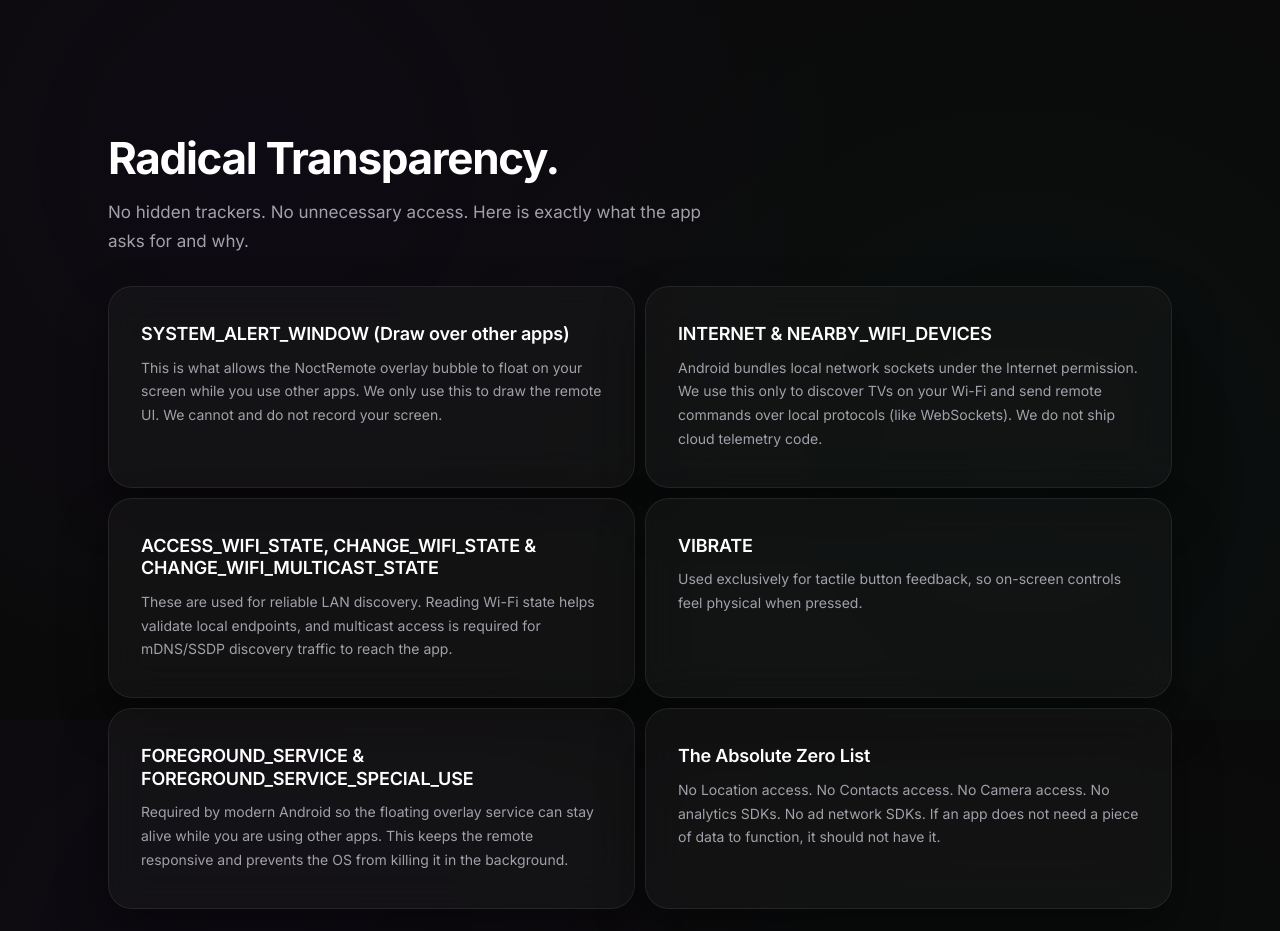
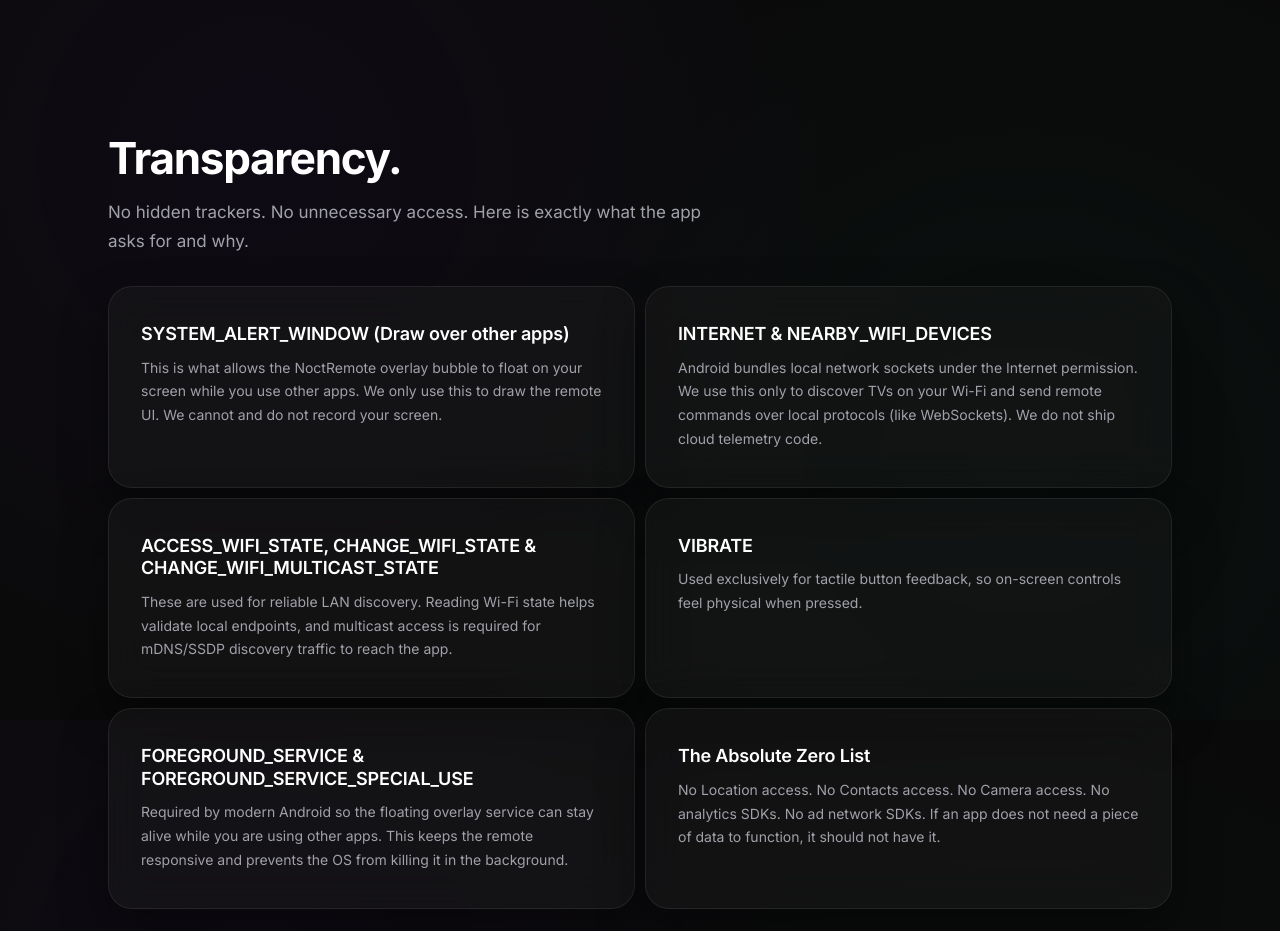
Before and after one commit to glowseedstudio/glowseedstudio.github.io, a plain HTML site: page noctremote/index.html in a window 1280 px wide. Shown: the part 3280-4211 px from the top of the page. Drawn offline with Linux system fonts and the light colour scheme.

Commit message:
Rename Radical Transparency heading to Transparency

```diff
--- a/noctremote/index.html
+++ b/noctremote/index.html
@@ -940,11 +940,11 @@
     </div>
   </section>
 
-  <!-- ── RADICAL TRANSPARENCY ─────────────────────────────────── -->
+  <!-- ── TRANSPARENCY ─────────────────────────────────────────── -->
   <section id="transparency">
     <div class="container">
       <div class="transparency-header reveal">
-        <h2 class="section-title">Radical Transparency.</h2>
+        <h2 class="section-title">Transparency.</h2>
         <p class="section-body">No hidden trackers. No unnecessary access. Here is exactly what the app asks for and why.</p>
       </div>
       <div class="transparency-grid">
```
